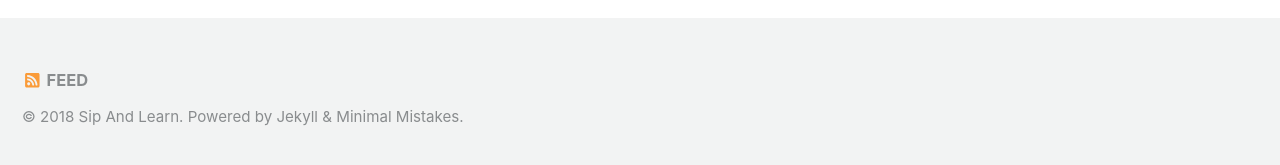
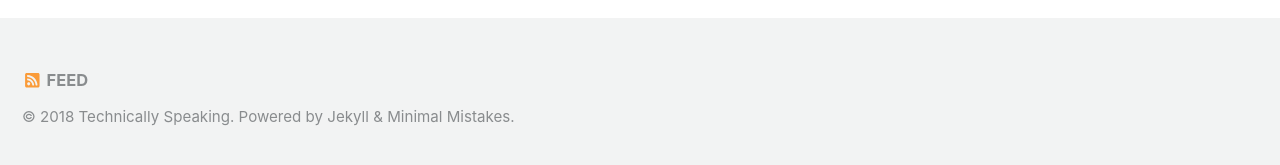
Before and after one commit to technicallySpeaking/technicallySpeaking.github.io, a Jekyll site: the page built from index.html, in a window 1280 px wide and 900 px high, scrolled down 678 px. Shown: the part 727-892 px from the top of the window. Built offline with Jekyll 4.4.1, drawn with Linux system fonts in a browser that asks for light colours; nearby versions of some CDN libraries; the list of posts is cut into pages by our own code; some of the changed text lies outside the part shown.

Commit message:
Updated '_config.yml' via CloudCannon

```diff
--- a/_config.yml
+++ b/_config.yml
@@ -13,20 +13,20 @@
 # you will see them accessed via {{ site.title }}, {{ site.email }}, and so on.
 # You can create any custom variable you would like, and they will be accessible
 # in the templates via {{ site.myvariable }}.
-title: Sip And Learn
+title: Technically Speaking
 email: ryan.parsley@vml.com
 description: >- # this means to ignore newlines until "baseurl:"
   Lets's learn about technology together. Your friendly neighborhood developers would
   like to share some things we know to satisfy your curiosity, remove limitations and
   improve cross-discipline communication.
-baseurl: "/betterKnowTechnology" # the subpath of your site, e.g. /blog
+baseurl: "/technicallySpeaking" # the subpath of your site, e.g. /blog
 url: "" # the base hostname & protocol for your site, e.g. http://example.com
 github_username:  ryanparsley
 
 paginate: 5 # amount of posts to show
 paginate_path: /page:num/
 
-repository: RyanParsley/betterKnowTechnology
+repository: RyanParsley/technicallySpeaking
 
 defaults:
   # _posts
```
